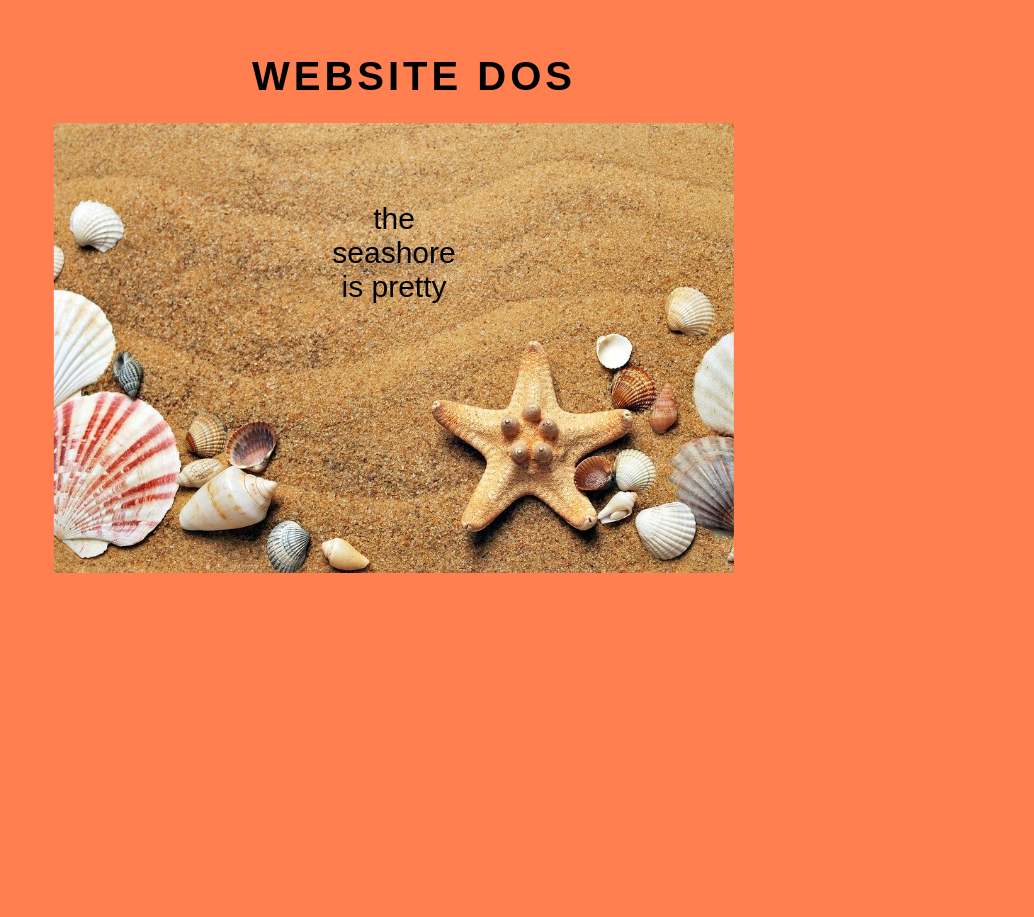
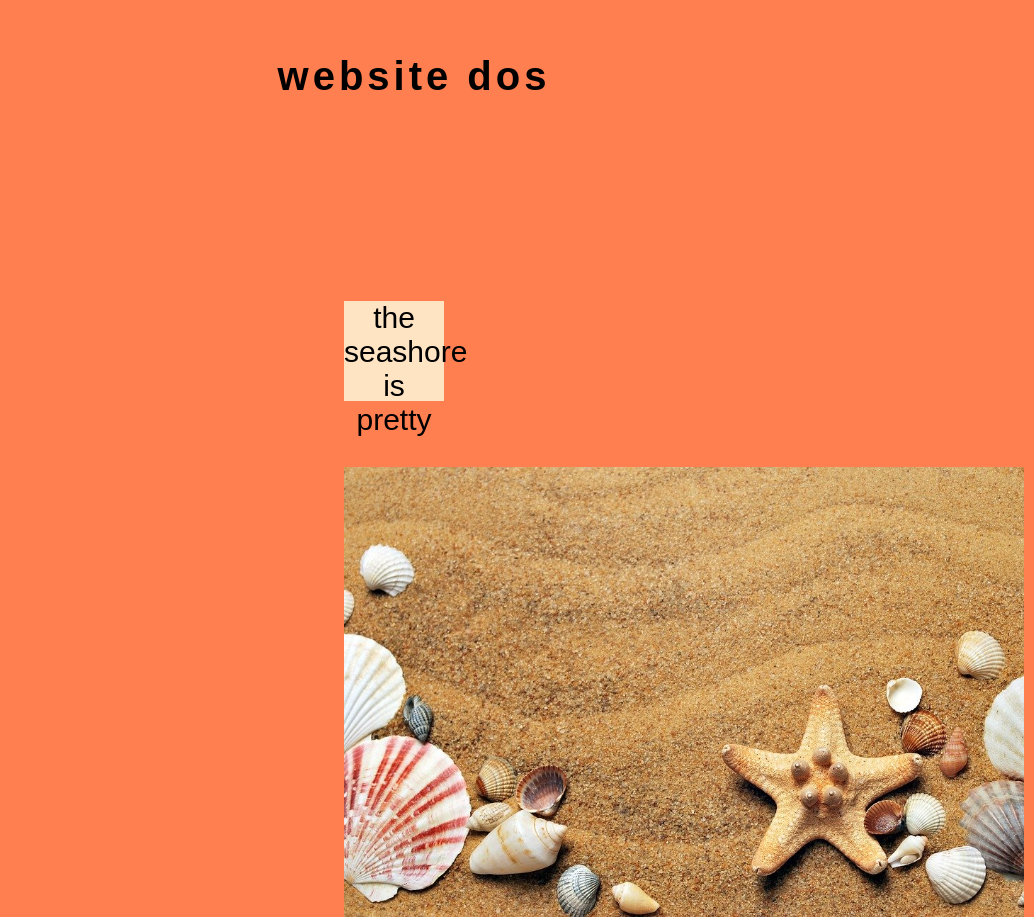
Before and after one commit to staten-island-tech/box-model-giorgiamusselwhite, a plain HTML site: page box model/index.html in a window 1280 px wide. Shown: the part 132-1049 px from the top of the page, without its empty margins (246-1280 px from the left). Before the commit the page ends 1016 px from the top, so only its background shows below. Drawn offline with Linux system fonts and the light colour scheme; a web font is replaced by a local one.

Commit message:
ixcrtyik

```diff
--- a/box model/style.css
+++ b/box model/style.css
@@ -1,3 +1,4 @@
+
 html {
   font-size: 62.5%;
   padding: 0;
@@ -5,19 +6,10 @@ html {
   box-sizing: border-box;
 }
 
-.position {
-  position: absolute;
-  top: 50%;
-  left: 50%;
-  transform: translate(-50%, -50%);
-
-}
-
 .header {
 height: 100rem;
 font-family: 'Allerta', sans-serif;
 font-size: 2rem;
-
 background-color: rgba(255, 127, 80, 1);
 text-align: center;
 position: relative;
@@ -29,11 +21,6 @@ top: 20%;
 left: 50%;
 transform: translate(-50%, -50%);
 letter-spacing: .4rem;
-
-}
-
-h1 {
-text-transform: uppercase;
 }
 
 .imagebox {
```
